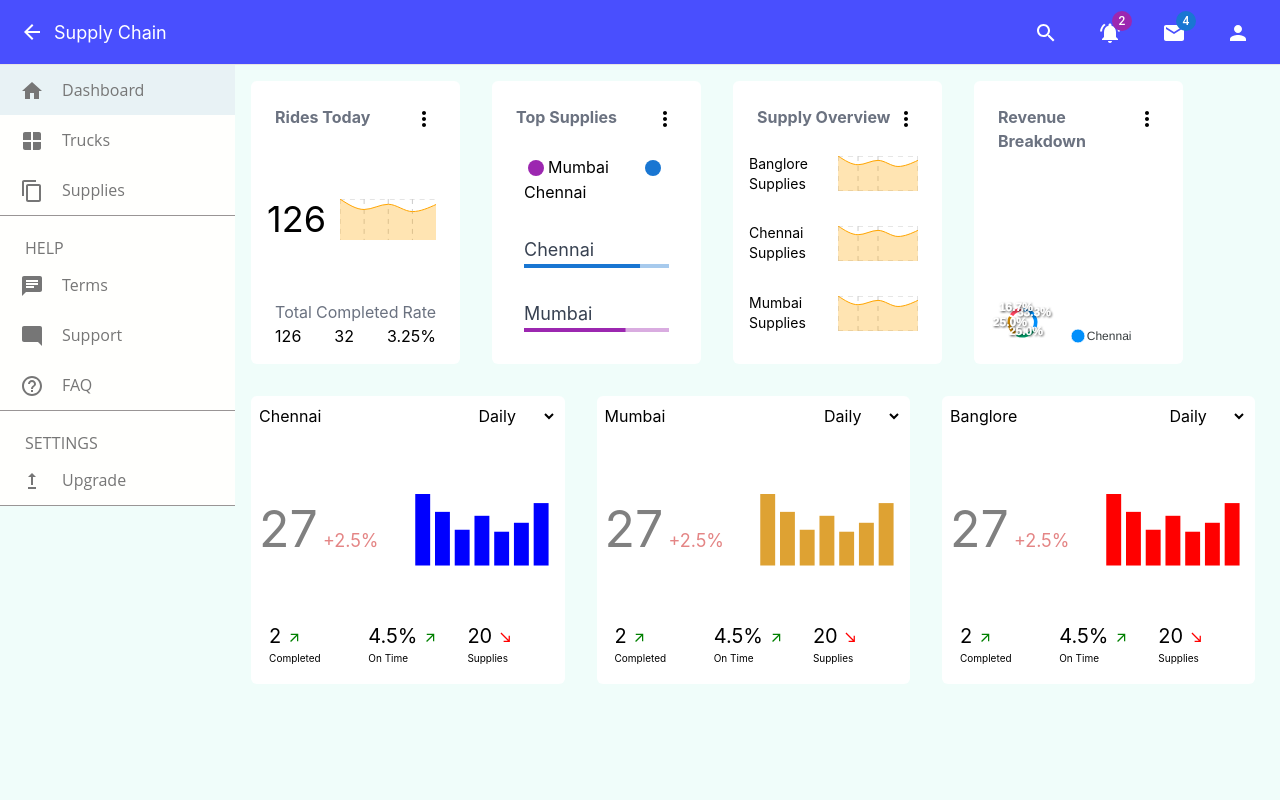
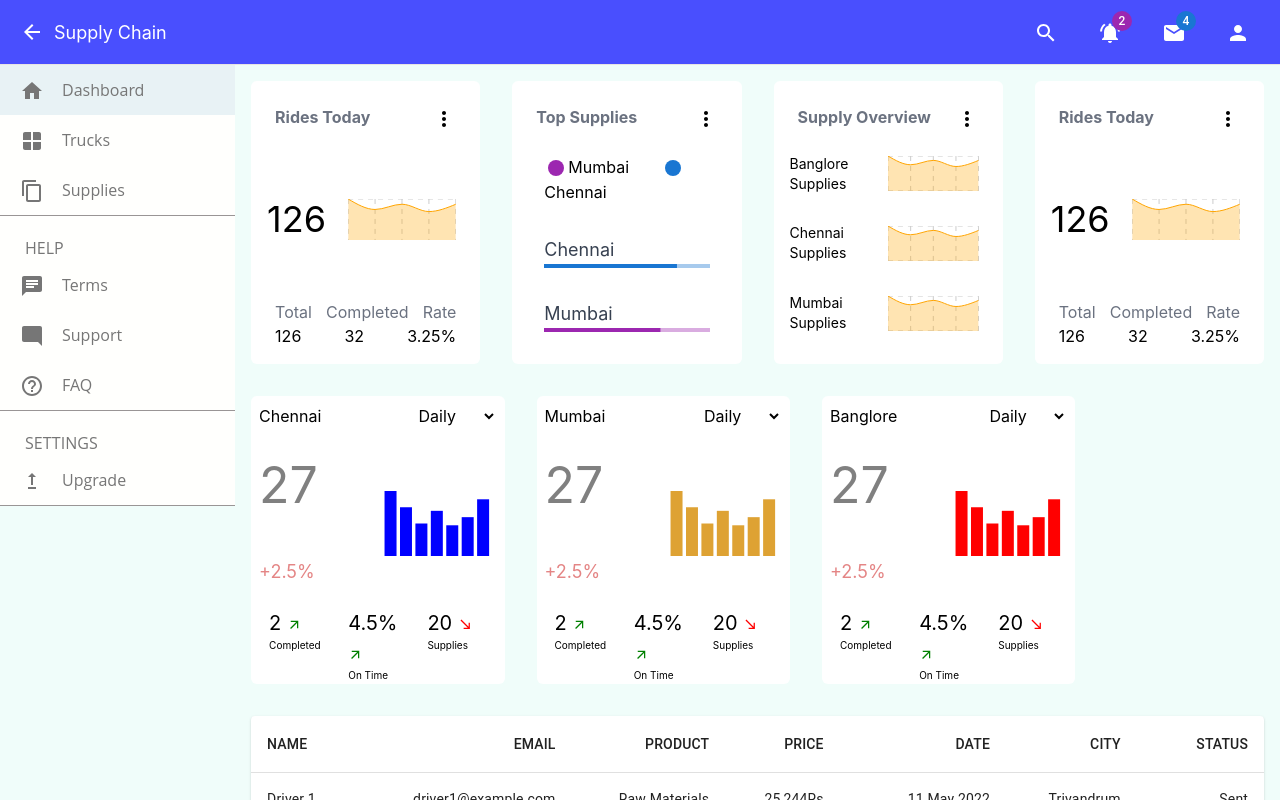
Before and after one commit to umjoshua/react_admin_dashboard, a React (Create React App) app: page / in a window 1280 px wide. Shown: the top 800 px of the page. Built offline with nearby package versions, Linux system fonts and the light colour scheme.

Commit message:
responsiveness

```diff
--- a/src/components/widgets/CityInfo.jsx
+++ b/src/components/widgets/CityInfo.jsx
@@ -82,7 +82,7 @@ function CityInfo({city,count,completed,onTime,supplies,color,depr}) {
     };
 
     return (
-        <div class="w-1/4 h-72 bg-white p-2 m-4 rounded-md flex flex-col justify-between" style={{width:'30%'}}>
+        <div class="h-72 bg-white p-2 m-4 rounded-md flex flex-col justify-between">
             <div className='top'>
                 <span>{city}</span>
                 <Dropdown
--- a/src/components/widgets/Overview.jsx
+++ b/src/components/widgets/Overview.jsx
@@ -5,7 +5,7 @@ import Chart from './Charts';
 
 function Overview() {
     return (
-        <div class="w-1/5 bg-white p-4 m-4 rounded-md flex flex-col justify-between" >
+        <div class="relative w-full lg:w-6/12 xl:w-3/12  bg-white p-4 m-4 rounded-md flex flex-col justify-between" >
             <div class="flex flex-row justify-between p-2">
                 <span class="font-bold text-gray-500" >Supply Overview</span>
                 <div ><MoreVertOutlined /></div>
--- a/src/components/widgets/RevenueBreakdown.jsx
+++ b/src/components/widgets/RevenueBreakdown.jsx
@@ -16,7 +16,7 @@ function RevenueBreakdown() {
   }
 
   return (
-    <div class="w-1/5 bg-white p-4 m-4 rounded-md flex flex-col justify-between ">
+    <div class="relative w-full lg:w-6/12 xl:w-3/12 bg-white p-4 m-4 rounded-md flex flex-col justify-between ">
       <div class="flex flex-row justify-between p-2">
         <span class="font-bold text-gray-500" >Revenue Breakdown</span>
         <div><MoreVertIcon /></div>
--- a/src/components/widgets/RidesToday.jsx
+++ b/src/components/widgets/RidesToday.jsx
@@ -4,7 +4,7 @@ import Chart from './Charts';
 
 function RisesToday() {
   return (
-    <div class="w-1/5 bg-white p-4 m-4 rounded-md flex flex-col justify-between">
+    <div class="relative w-full lg:w-6/12 xl:w-3/12  bg-white p-4 m-4 rounded-md flex flex-col justify-between">
       <div class="flex flex-row justify-between p-2">
         <span class="font-bold text-gray-500">Rides Today</span>
         <div><MoreVertIcon /></div>
--- a/src/components/widgets/TopSupplies.jsx
+++ b/src/components/widgets/TopSupplies.jsx
@@ -11,7 +11,7 @@ function TopSupplies() {
     )
   }
   return (
-    <div class="w-1/5 bg-white p-4 m-4 rounded-md flex flex-col justify-between" >
+    <div class="relative w-full lg:w-6/12 xl:w-3/12  bg-white p-4 m-4 rounded-md flex flex-col justify-between" >
       <div class="flex flex-row justify-between p-2">
         <span class="font-bold text-gray-500">Top Supplies</span>
         <div><MoreVertIcon /></div>
--- a/src/pages/home/Home.jsx
+++ b/src/pages/home/Home.jsx
@@ -7,20 +7,22 @@ import Overview from '../../components/widgets/Overview';
 import CityInfo from '../../components/widgets/CityInfo'
 import BTable from '../../components/widgets/table';
 import RevenueBreakdown from '../../components/widgets/RevenueBreakdown';
+
 function Home() {
     return (
-        <div class="w-full h-full flex flex-col bg-teal-50 justify-between">
+        <div class="w-full h-full flex flex-col bg-teal-50 justify-around">
             <div><Header /></div>
             <div class="w-full h-full flex flex-row">
                 <div class="h-full w-72" ><Sidebar /></div>
-                <div class="w-full flex flex-col flex-wrap">
-                    <div class="flex flex-row flex-wrap ">
+                <div class="relative w-full flex flex-col flex-wrap">
+                    <div class="relative flex flex-row">
                         <RisesToday />
                         <TopSupplies />
                         <Overview />
-                        <RevenueBreakdown />
+                        <RisesToday />
+                        {/* <RevenueBreakdown /> */}
                     </div>
-                    <div class="flex flex-row flex-wrap">
+                    <div class="relative w-full flex flex-row flex-wrap">
                         <CityInfo city='Chennai' count='27' completed='2' onTime='4.5' supplies='20' color='blue' depr='+2.5' />
                         <CityInfo city='Mumbai' count='27' completed='2' onTime='4.5' supplies='20' color='#dea233' depr='+2.5' />
                         <CityInfo city='Banglore' count='27' completed='2' onTime='4.5' supplies='20' color='red' depr='+2.5' />
```
